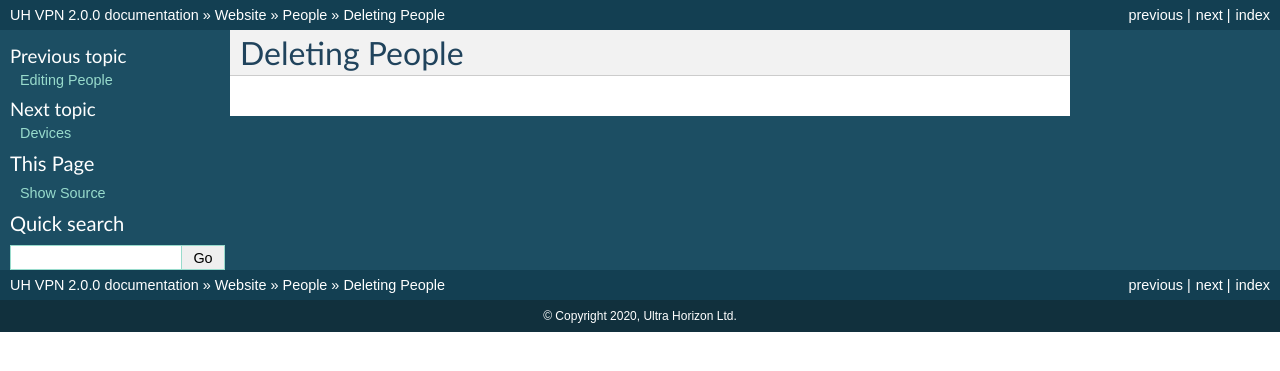
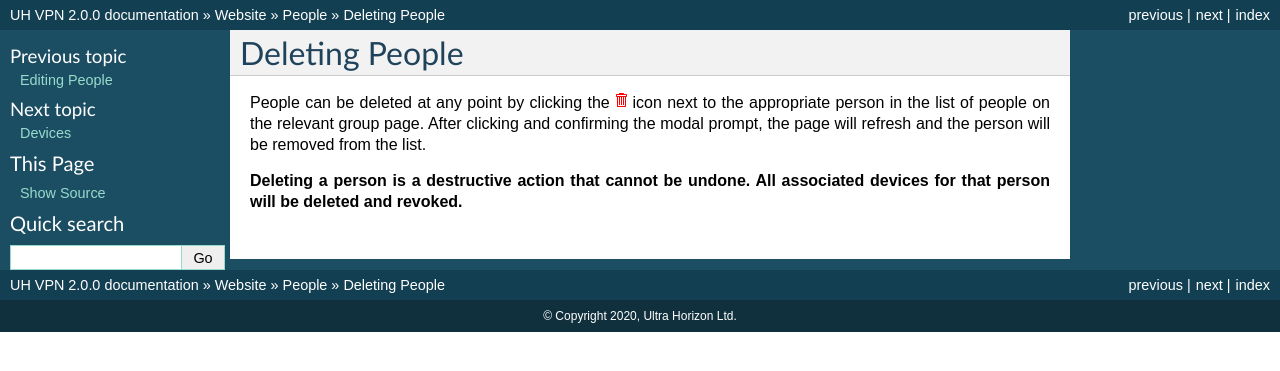
Before and after one commit to ultrahorizon/UH-VPN-Docs, a Sphinx documentation site: the page built from source/website/people/deleting.rst, in a window 1280 px wide. Shown: the top 371 px of the page. Built offline with Sphinx 7.4.7, drawn with Linux system fonts in a browser that asks for light colours.

Commit message:
Finish people section

```diff
--- a/source/website/people/deleting.rst
+++ b/source/website/people/deleting.rst
@@ -1,2 +1,12 @@
 Deleting People
 ===============
+
+People can be deleted at any point by clicking the |delete_icon| icon next to the appropriate
+person in the list of people on the relevant group page. After clicking and confirming the
+modal prompt, the page will refresh and the person will be removed from the list.
+
+**Deleting a person is a destructive action that cannot be undone. All associated devices
+for that person will be deleted and revoked.**
+
+.. |delete_icon| image:: /_static/icons/trashcan.svg
+  :alt: Delete Icon
```
Also changed, not shown: source/website/people/creating.rst (+9 -0 lines), source/website/people/editing.rst (+11 -0 lines).
